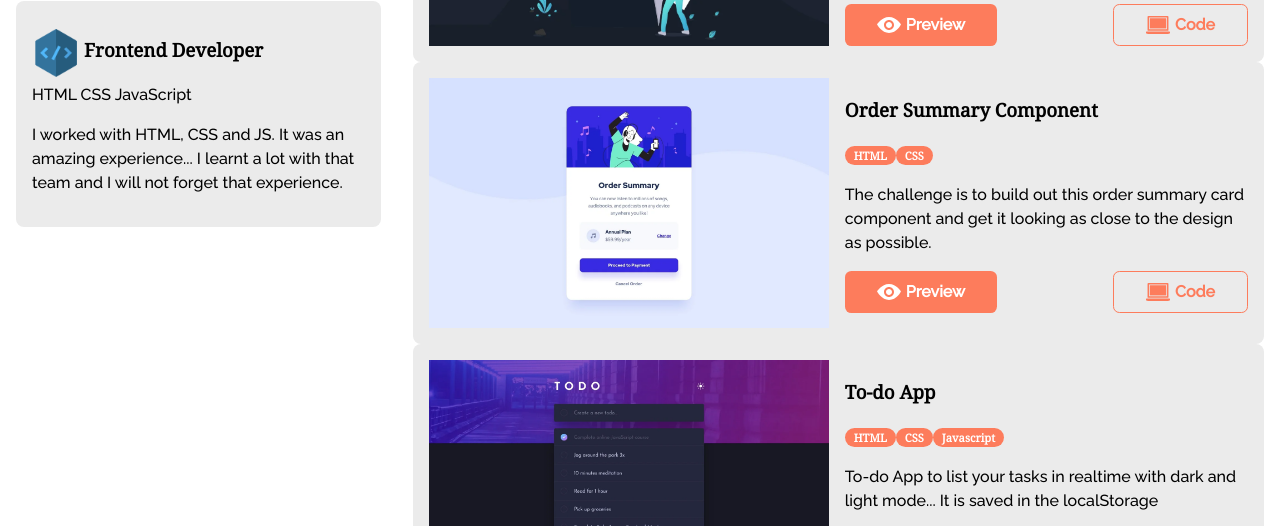
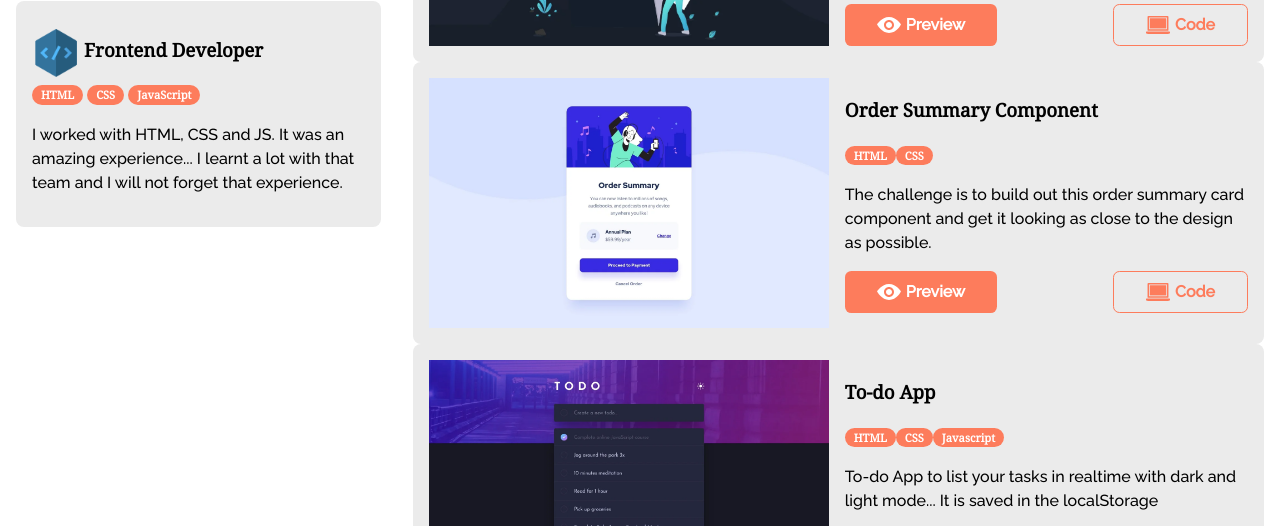
Before and after one commit to surphury/Portfolio, an Astro site: page / in a window 1280 px wide. Shown: the part 246-772 px from the top of the page. Built offline with nearby package versions, Linux system fonts and the light colour scheme; Astro itself is replaced by a stand-in of ours.

Commit message:
refactor: replace for a especifier name

```diff
--- a/src/pages/index.astro
+++ b/src/pages/index.astro
@@ -1,5 +1,5 @@
 ---
-import data from "../data.json";
+	import projects from "../projects.json";
 
 	import Header from "../components/Header.astro";
 	import Project from "../components/Project.astro";
@@ -26,8 +26,18 @@ const title = 'José Berríos | Web Developer';
 			flex-direction: column;
 			row-gap: 1em;
 		}
+
+		.tag {
+			background-color: var(--primary-colour);
+			color: var(--body-bg-colour);
+			border-radius: 1em;
+			padding: 0.2em 0.8em;
+			font-weight: 900;
+			font-size: 0.7rem;
+			font-family: var(--title-font);
+		}
 	</style>
-	<style  global>
+	<style global>
 		@import "normalize.css";
 	</style>
 
@@ -41,7 +51,7 @@ const title = 'José Berríos | Web Developer';
 		</div>
 		<section class="projects">
 			{
-				data.map(({title,img,tags,description,preview,code}) => (
+				projects.map(({title, img, tags, description, preview, code}) => (
 					<Project
 					title={title}
 					img={img}
```
Lines whose indentation alone changed are shown as unchanged.
